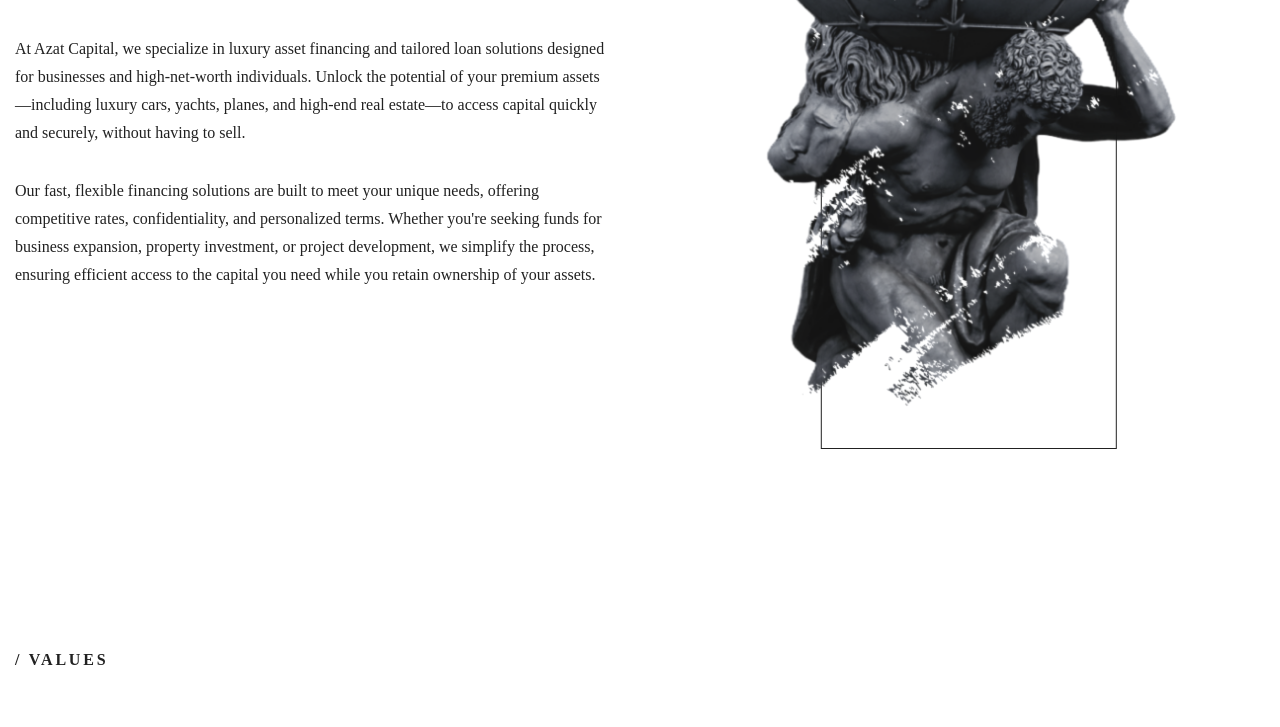
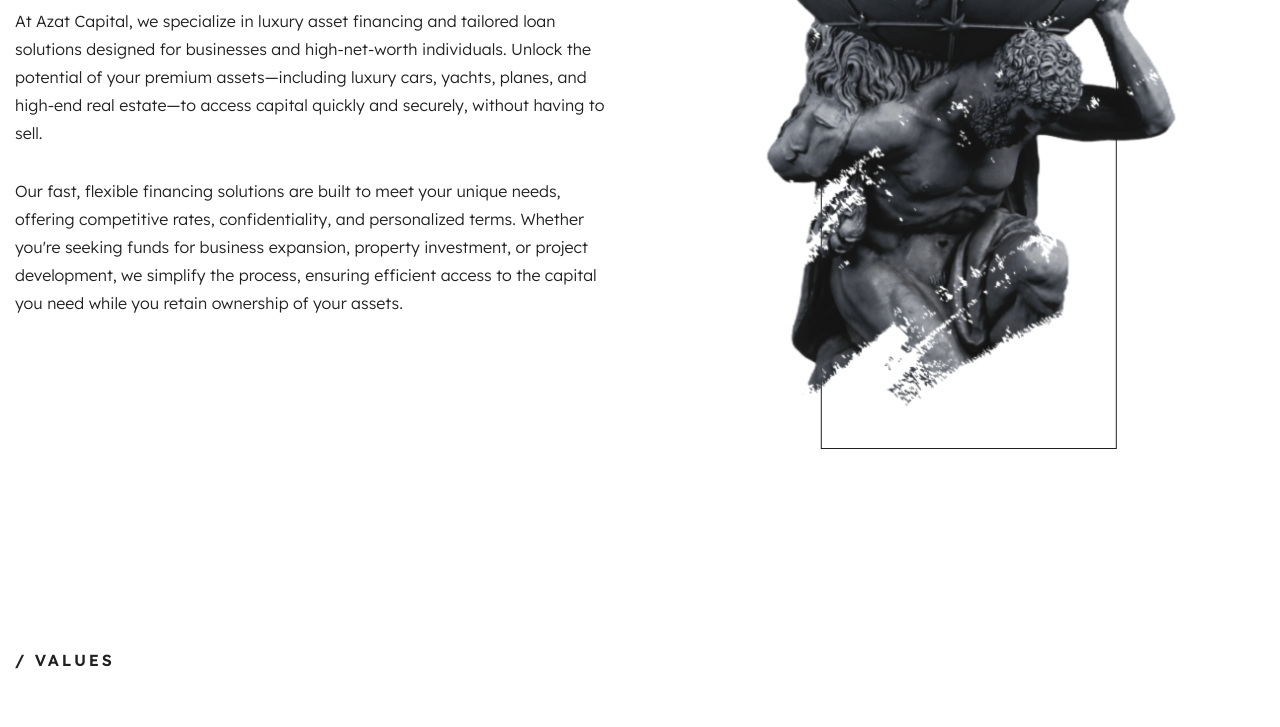
Before and after one commit to asanheyaa/azat-capital, a plain HTML site: page index.html in a window 1280 px wide. Shown: the part 805-1532 px from the top of the page. Drawn offline with Linux system fonts and the light colour scheme; the site is published under a folder, as on GitHub Pages, so addresses that start at the root find nothing; files whose address does not match are found by name.

Commit message:
Add files via upload

```diff
--- a/css/main-styles.css
+++ b/css/main-styles.css
@@ -92,37 +92,37 @@ body {
   font-family: "Lexend";
   font-style: normal;
   font-weight: 400;
-  src: local("Lexend"), url("/fonts/lexend/Lexend-Regular.woff2") format("woff2"), url("/fonts/lexend/Lexend-Regular.woff") format("woff");
+  src: local("Lexend"), url("../fonts/lexend/Lexend-Regular.woff2") format("woff2"), url("../fonts/lexend/Lexend-Regular.woff") format("woff");
 }
 @font-face {
   font-family: "Lexend";
   font-style: normal;
   font-weight: 300;
-  src: local("Lexend"), url("/fonts/lexend/Lexend-Light.woff2") format("woff2"), url("/fonts/lexend/Lexend-Light.woff") format("woff");
+  src: local("Lexend"), url("../fonts/lexend/Lexend-Light.woff2") format("woff2"), url("../fonts/lexend/Lexend-Light.woff") format("woff");
 }
 @font-face {
   font-family: "Lexend";
   font-style: normal;
   font-weight: 600;
-  src: local("Lexend"), url("/fonts/lexend/Lexend-SemiBold.woff2") format("woff2"), url("/fonts/lexend/Lexend-SemiBold.woff") format("woff");
+  src: local("Lexend"), url("../fonts/lexend/Lexend-SemiBold.woff2") format("woff2"), url("../fonts/lexend/Lexend-SemiBold.woff") format("woff");
 }
 @font-face {
   font-family: "Playfair";
   font-style: normal;
   font-weight: 400;
-  src: local("Playfair"), url("/fonts/playfair/Playfair_9pt-Regular.woff2") format("woff2"), url("/fonts/playfair/Playfair_9pt-Regular.woff") format("woff");
+  src: local("Playfair"), url("../fonts/playfair/Playfair_9pt-Regular.woff2") format("woff2"), url("../fonts/playfair/Playfair_9pt-Regular.woff") format("woff");
 }
 @font-face {
   font-family: "Playfair";
   font-style: normal;
   font-weight: 600;
-  src: local("Playfair"), url("/fonts/playfair/Playfair_9pt-SemiBold.woff2") format("woff2"), url("/fonts/playfair/Playfair_9pt-SemiBold.woff") format("woff");
+  src: local("Playfair"), url("../fonts/playfair/Playfair_9pt-SemiBold.woff2") format("woff2"), url("../fonts/playfair/Playfair_9pt-SemiBold.woff") format("woff");
 }
 @font-face {
   font-family: "Playfair";
   font-style: normal;
   font-weight: 700;
-  src: local("Playfair"), url("/fonts/playfair/Playfair_9pt-Bold.woff2") format("woff2"), url("/fonts/playfair/Playfair_9pt-Bold.woff") format("woff");
+  src: local("Playfair"), url("../fonts/playfair/Playfair_9pt-Bold.woff2") format("woff2"), url("../fonts/playfair/Playfair_9pt-Bold.woff") format("woff");
 }
 body {
   color: rgb(33, 33, 33);
```
